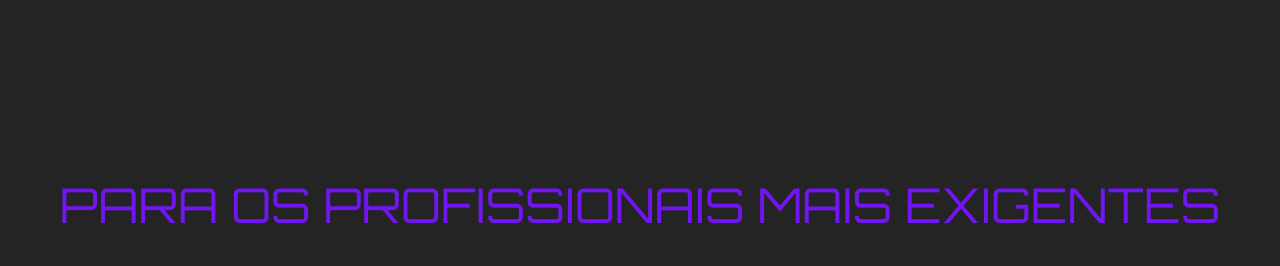
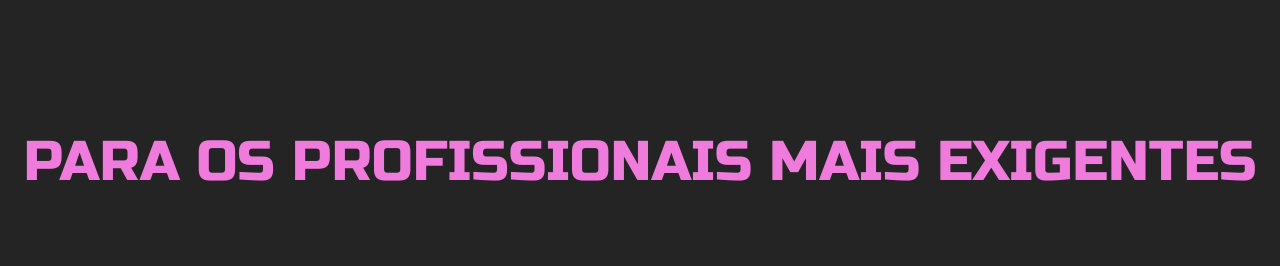
Before and after one commit to IRMZI/LPRAZOR-REACT, a React (Create React App) app in the folder lp/: page / in a window 1280 px wide. Shown: the part 3781-4047 px from the top of the page. Built offline with nearby package versions, Linux system fonts and the light colour scheme.

Commit message:
ultima mudança

```diff
--- a/lp/src/components/SecondSection/style.css
+++ b/lp/src/components/SecondSection/style.css
@@ -59,7 +59,7 @@
  }
 
  #rtx{
-     width: 40%;
+     width: 35%;
      height: auto;
      margin-bottom: 20%;
      box-shadow: 10px 10px 10px #1CB82C;
--- a/lp/src/components/ThirdSection/index.js
+++ b/lp/src/components/ThirdSection/index.js
@@ -9,7 +9,7 @@ const ThirdSection = () => {
         <div>
             <a href='https://razor.com.br/sobre/'> <img className="Crazor" src={CRazor} alt=""/>  </a>
             <img className="donosdaRazor" src={donos} alt="DonosdaRazor"/>
-            <h1 className="tituloroxo">PARA OS PROFISSIONAIS MAIS EXIGENTES</h1>
+            <h1 id="OHW">PARA OS PROFISSIONAIS MAIS EXIGENTES</h1>
         </div>
         <div>
             <h1 className="titulobranco">QUE USAM OS SOFTWARES MAIS EXIGENTES</h1>
```
